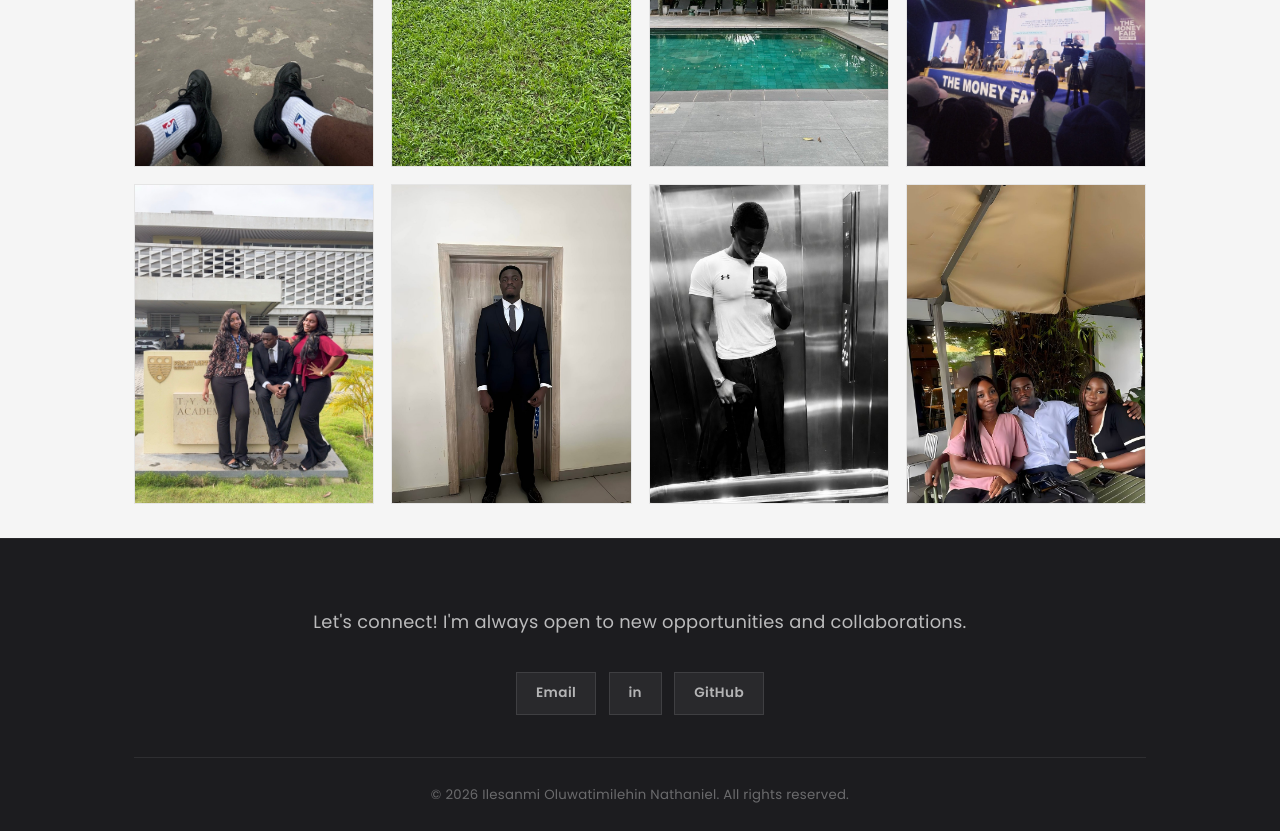
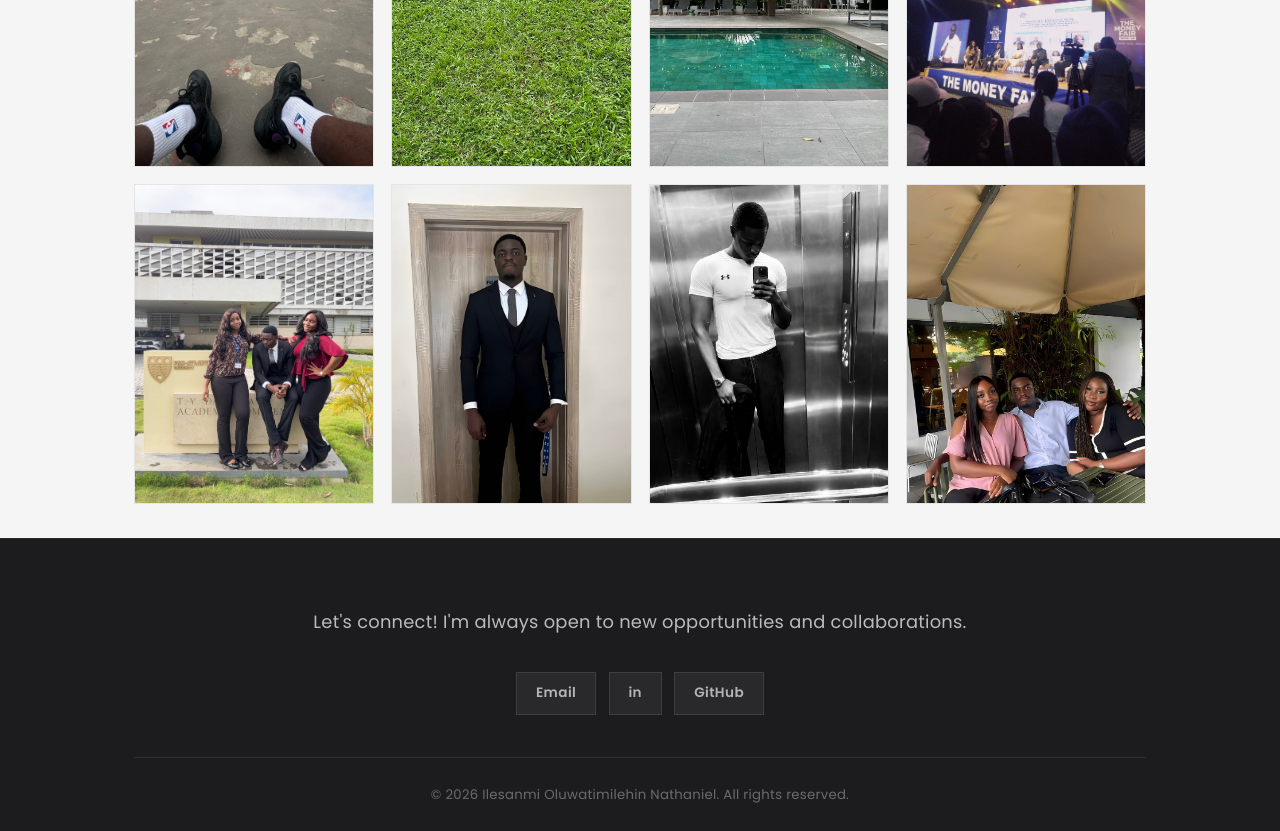
Before and after one commit to Timmynathan/portfolio, a Next.js app: page /about in a window 1280 px wide. Shown: the part 800-1631 px from the top of the page. Built offline with nearby package versions, Linux system fonts and the light colour scheme.

Commit message:
Zoom in on the 6th about photo
Co-Authored-By: Claude Sonnet 5 <noreply@anthropic.com>

```diff
--- a/app/about/page.tsx
+++ b/app/about/page.tsx
@@ -112,7 +112,11 @@ export default function AboutPage() {
                       alt={photo.alt}
                       fill
                       sizes="(max-width: 640px) 50vw, (max-width: 900px) 33vw, 25vw"
-                      style={{ objectFit: "cover", objectPosition: photo.position ?? "center" }}
+                      style={{
+                        objectFit: "cover",
+                        objectPosition: photo.position ?? "center",
+                        transform: photo.scale ? `scale(${photo.scale})` : undefined,
+                      }}
                     />
                   </div>
                 ))}
--- a/data/about-photos.ts
+++ b/data/about-photos.ts
@@ -3,6 +3,8 @@ export interface AboutPhoto {
   alt: string;
   /** CSS object-position, for when a center crop cuts off the subject. Default "center". */
   position?: string;
+  /** CSS transform: scale() multiplier, to zoom in on the subject. Default 1. */
+  scale?: number;
 }
 
 export const ABOUT_PHOTOS: AboutPhoto[] = [
@@ -11,7 +13,7 @@ export const ABOUT_PHOTOS: AboutPhoto[] = [
   { src: "/images/about/relaxing.jpg", alt: "Taking a break poolside" },
   { src: "/images/about/money-fair.jpg", alt: "At The Money Fair, an investing and personal finance event" },
   { src: "/images/about/project-defense.jpg", alt: "Celebrating project defense day with classmates at Pan-Atlantic University", position: "top" },
-  { src: "/images/about/formal-suit.jpg", alt: "Dressed up for a formal occasion", position: "center 15%" },
+  { src: "/images/about/formal-suit.jpg", alt: "Dressed up for a formal occasion", position: "center 15%", scale: 1.4 },
   { src: "/images/about/gym-mirror.jpg", alt: "Mirror selfie after a workout", position: "top" },
   { src: "/images/about/with-friends.jpg", alt: "Out with friends", position: "top" },
 ];
```
